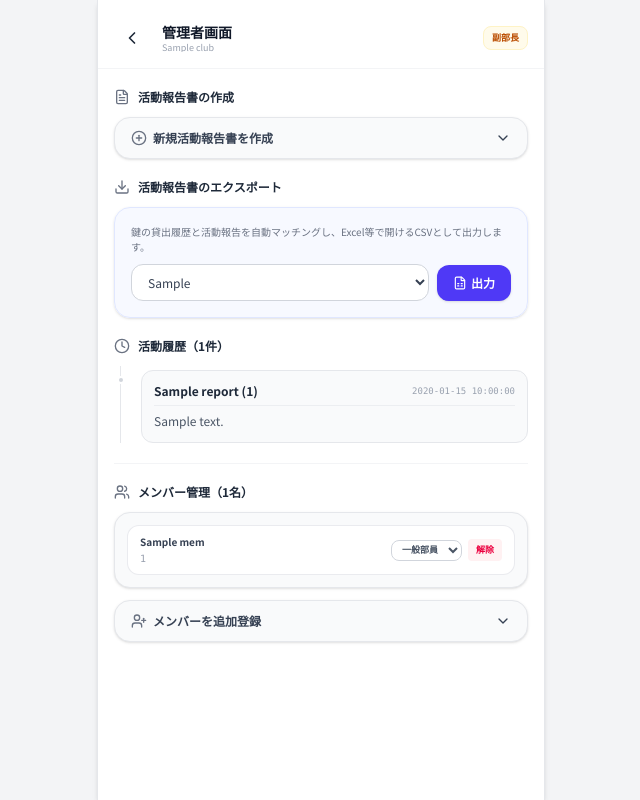
After one commit to kuroiko0429/kagi-kashi-ex, a Flask app: template flaskr/templates/admin.html in a window 1280 px wide. The commit adds this page. Shown: the whole page, without its empty margins (319-959 px from the left). Run offline with Flask 3, Linux system fonts and the light colour scheme; the template is opened without the code that fills it: most values are stand-ins (such as "Sample title", 1, 10 or a date in 2020).

Commit message:
feat: Add admin panel for club leaders to manage reports and members

```diff
--- /dev/null
+++ b/flaskr/templates/admin.html
@@ -0,0 +1,285 @@
+{% extends 'layout.html' %}
+
+{% block title %}管理者画面 — {{ club.name }} | Kagi-Kashi{% endblock %}
+
+{% block content %}
+<div class="flex-grow flex flex-col h-full bg-white">
+
+  <!-- ヘッダー -->
+  <div class="px-4 pt-5 pb-3 flex items-center justify-between border-b border-gray-100 bg-white sticky top-0 z-30 select-none">
+    <div class="flex items-center gap-3">
+      <a href="{{ url_for('detail', club_id=club.id) }}" class="p-2 rounded-xl hover:bg-gray-100 text-gray-800 transition-all active:scale-95">
+        <i data-lucide="chevron-left" class="w-5 h-5"></i>
+      </a>
+      <div class="flex flex-col">
+        <h2 class="text-sm font-bold text-gray-900 leading-tight">管理者画面</h2>
+        <span class="text-[9px] text-gray-400 leading-none mt-0.5 truncate max-w-[160px]">{{ club.name }}</span>
+      </div>
+    </div>
+    <span class="px-2 py-1 rounded-lg text-[9px] font-bold
+      {% if user_role == 'president' %}bg-indigo-50 text-indigo-700 border border-indigo-100
+      {% else %}bg-amber-50 text-amber-700 border border-amber-100{% endif %}">
+      {{ '部長' if user_role == 'president' else '副部長' }}
+    </span>
+  </div>
+
+  <!-- スクロールエリア -->
+  <div class="flex-1 overflow-y-auto no-scrollbar pb-10 px-4 flex flex-col gap-5 pt-5">
+
+    <!-- ======== 活動報告書 作成 ======== -->
+    <section>
+      <div class="flex items-center gap-2 mb-3">
+        <i data-lucide="file-text" class="w-4 h-4 text-gray-500"></i>
+        <h3 class="text-xs font-bold text-gray-800">活動報告書の作成</h3>
+      </div>
+
+      <div class="rounded-2xl bg-gray-50 border border-gray-200 overflow-hidden shadow-sm">
+        <button onclick="toggleAdminAccordion('report-form-panel', 'report-arrow')"
+                class="w-full px-4 py-3 flex items-center justify-between text-gray-700 hover:text-gray-900 cursor-pointer select-none">
+          <div class="flex items-center gap-1.5">
+            <i data-lucide="plus-circle" class="w-4 h-4 text-gray-500"></i>
+            <span class="text-xs font-bold">新規活動報告書を作成</span>
+          </div>
+          <i data-lucide="chevron-down" id="report-arrow" class="w-4 h-4 transition-transform"></i>
+        </button>
+
+        <div id="report-form-panel" class="hidden px-4 pb-4 pt-1 border-t border-gray-200/60">
+          <form action="{{ url_for('submit_report', club_id=club.id) }}" method="POST" class="flex flex-col gap-3 pt-2">
+            <div class="flex flex-col gap-0.5">
+              <label class="text-[9px] font-bold text-gray-400 ml-1">報告者</label>
+              <p class="px-3 py-2 rounded-xl bg-white border border-gray-200 text-xs text-gray-700">
+                {{ current_user_name }}（{{ current_user_id }}）
+              </p>
+            </div>
+
+            <div class="flex flex-col gap-0.5">
+              <label class="text-[9px] font-bold text-gray-400 ml-1">活動日</label>
+              <input type="date" name="report_date" id="report_date_input" required
+                     class="w-full px-3 py-2 rounded-xl bg-white border border-gray-300 text-xs text-gray-800 focus:outline-none focus:ring-1 focus:ring-gray-400" />
+            </div>
+
+            <div class="flex flex-col gap-0.5">
+              <label class="text-[9px] font-bold text-gray-400 ml-1">活動内容</label>
+              <textarea name="description" placeholder="活動した内容をご記入ください。" rows="4" required
+                        class="w-full px-3 py-2 rounded-xl bg-white border border-gray-300 text-xs text-gray-800 placeholder-gray-300 focus:outline-none focus:ring-1 focus:ring-gray-400 resize-none"></textarea>
+            </div>
+
+            <button type="submit"
+                    class="w-full py-2.5 rounded-xl bg-gray-800 hover:bg-gray-900 font-bold text-xs text-white shadow-sm active:scale-98 transition-all cursor-pointer">
+              報告書を提出する
+            </button>
+          </form>
+        </div>
+      </div>
+    </section>
+
+    <!-- ======== CSVエクスポート ======== -->
+    <section>
+      <div class="flex items-center gap-2 mb-3">
+        <i data-lucide="download" class="w-4 h-4 text-gray-500"></i>
+        <h3 class="text-xs font-bold text-gray-800">活動報告書のエクスポート</h3>
+      </div>
+
+      <div class="p-4 bg-indigo-50/50 border border-indigo-100 rounded-2xl flex flex-col gap-2.5 shadow-sm">
+        <p class="text-[10px] text-gray-500 leading-normal">
+          鍵の貸出履歴と活動報告を自動マッチングし、Excel等で開けるCSVとして出力します。
+        </p>
+        <form action="{{ url_for('export_report', club_id=club.id) }}" method="GET" class="flex gap-2 items-center">
+          <select name="month"
+                  class="flex-1 bg-white border border-gray-300 rounded-xl px-3 py-2 text-xs focus:ring-1 focus:ring-indigo-400 cursor-pointer text-gray-700">
+            {% for m in export_months %}
+              <option value="{{ m }}" {% if m == current_month %}selected{% endif %}>{{ m }}</option>
+            {% endfor %}
+          </select>
+          <button type="submit"
+                  class="bg-indigo-600 hover:bg-indigo-700 text-white font-bold text-xs px-4 py-2.5 rounded-xl transition-all shadow-sm flex items-center gap-1 cursor-pointer select-none">
+            <i data-lucide="file-spreadsheet" class="w-3.5 h-3.5"></i>
+            出力
+          </button>
+        </form>
+      </div>
+    </section>
+
+    <!-- ======== 活動履歴 ======== -->
+    <section>
+      <div class="flex items-center gap-2 mb-3">
+        <i data-lucide="clock" class="w-4 h-4 text-gray-500"></i>
+        <h3 class="text-xs font-bold text-gray-800">活動履歴（{{ reports|length }}件）</h3>
+      </div>
+
+      {% if reports %}
+        <div class="relative pl-5 border-l border-gray-200 flex flex-col gap-4 ml-1.5 pt-1">
+          {% for report in reports %}
+            <div class="relative">
+              <span class="absolute -left-[24px] top-1.5 w-2 h-2 rounded-full bg-gray-300 border-2 border-white"></span>
+              <div class="p-3 rounded-xl bg-gray-50 border border-gray-200 text-xs flex flex-col gap-1.5">
+                <div class="flex justify-between items-center border-b border-gray-200/60 pb-1.5">
+                  <span class="font-bold text-gray-800">{{ report.reporter_name }} ({{ report.student_id }})</span>
+                  <span class="text-[9px] text-gray-400 font-mono">{{ report.report_date }}</span>
+                </div>
+                <p class="text-gray-600 leading-normal break-all">{{ report.description }}</p>
+              </div>
+            </div>
+          {% endfor %}
+        </div>
+      {% else %}
+        <div class="p-8 text-center rounded-2xl bg-gray-50 border border-dashed border-gray-200 text-[10px] text-gray-400">
+          活動報告はまだありません。
+        </div>
+      {% endif %}
+    </section>
+
+    <!-- ======== メンバー管理 ======== -->
+    <section class="border-t border-gray-100 pt-5">
+      <div class="flex items-center gap-2 mb-3">
+        <i data-lucide="users" class="w-4 h-4 text-gray-500"></i>
+        <h3 class="text-xs font-bold text-gray-800">メンバー管理（{{ members|length }}名）</h3>
+      </div>
+
+      <!-- 登録済みメンバー一覧 -->
+      <div class="rounded-2xl bg-gray-50 border border-gray-200 overflow-hidden shadow-sm mb-3">
+        <div class="flex flex-col gap-1 p-3">
+          {% for mem in members %}
+            <div class="flex items-center justify-between px-3 py-2 bg-white rounded-xl border border-gray-200/80 text-[10px]">
+              <div class="flex flex-col gap-0.5">
+                <div class="flex items-center gap-1.5">
+                  <span class="font-bold text-gray-700">{{ mem.name }}</span>
+                  {% if mem.role == 'president' %}
+                    <span class="px-1 py-0.5 rounded bg-indigo-50 border border-indigo-100 text-[8px] font-bold text-indigo-700">部長</span>
+                  {% elif mem.role == 'vice_president' %}
+                    <span class="px-1 py-0.5 rounded bg-amber-50 border border-amber-100 text-[8px] font-bold text-amber-700">副部長</span>
+                  {% endif %}
+                </div>
+                <span class="font-mono text-gray-400">{{ mem.student_id }}</span>
+              </div>
+
+              <div class="flex items-center gap-1.5 flex-shrink-0">
+                <select onchange="changeMemberRole('{{ club.id }}', '{{ mem.student_id }}', this.value)"
+                        class="px-1.5 py-0.5 rounded-lg border border-gray-300 bg-white text-[9px] font-bold text-gray-600 focus:outline-none focus:ring-1 focus:ring-gray-400 cursor-pointer">
+                  <option value="member" {% if mem.role == 'member' %}selected{% endif %}>一般部員</option>
+                  <option value="vice_president" {% if mem.role == 'vice_president' %}selected{% endif %}>副部長</option>
+                  {% if user_role == 'president' %}
+                    <option value="president" {% if mem.role == 'president' %}selected{% endif %}>部長</option>
+                  {% endif %}
+                </select>
+                <button type="button" onclick="removeClubMember('{{ mem.student_id }}')"
+                        class="px-2 py-1 rounded bg-rose-50 hover:bg-rose-100 text-rose-600 hover:text-rose-700 font-bold transition-colors cursor-pointer text-[9px]">
+                  解除
+                </button>
+              </div>
+            </div>
+          {% endfor %}
+        </div>
+      </div>
+
+      <!-- メンバー追加フォーム -->
+      <div class="rounded-2xl bg-gray-50 border border-gray-200 overflow-hidden shadow-sm">
+        <button onclick="toggleAdminAccordion('add-member-panel', 'add-member-arrow')"
+                class="w-full px-4 py-3 flex items-center justify-between text-gray-700 hover:text-gray-900 cursor-pointer select-none">
+          <div class="flex items-center gap-1.5">
+            <i data-lucide="user-plus" class="w-4 h-4 text-gray-500"></i>
+            <span class="text-xs font-bold">メンバーを追加登録</span>
+          </div>
+          <i data-lucide="chevron-down" id="add-member-arrow" class="w-4 h-4 transition-transform"></i>
+        </button>
+
+        <div id="add-member-panel" class="hidden px-4 pb-4 pt-1 border-t border-gray-200/60">
+          <form id="add-member-form" onsubmit="addClubMember(event)" class="flex flex-col gap-2 pt-2">
+            <div class="grid grid-cols-2 gap-2">
+              <input type="text" id="new_mem_id" placeholder="学籍番号 (S2023001)" required
+                     class="w-full px-3 py-2 rounded-xl bg-white border border-gray-300 text-[10px] uppercase focus:outline-none focus:ring-1 focus:ring-gray-400" />
+              <input type="text" id="new_mem_name" placeholder="氏名" required
+                     class="w-full px-3 py-2 rounded-xl bg-white border border-gray-300 text-[10px] focus:outline-none focus:ring-1 focus:ring-gray-400" />
+            </div>
+            <button type="submit"
+                    class="w-full py-2 rounded-xl bg-gray-800 hover:bg-gray-900 font-bold text-[10px] text-white transition-colors cursor-pointer">
+              登録する
+            </button>
+          </form>
+        </div>
+      </div>
+    </section>
+
+  </div>
+</div>
+{% endblock %}
+
+{% block scripts %}
+<script>
+  document.addEventListener('DOMContentLoaded', () => {
+    const today = new Date().toISOString().split('T')[0];
+    const dateInput = document.getElementById('report_date_input');
+    if (dateInput) dateInput.value = today;
+  });
+
+  function toggleAdminAccordion(panelId, arrowId) {
+    const panel = document.getElementById(panelId);
+    const arrow = document.getElementById(arrowId);
+    const isHidden = panel.classList.contains('hidden');
+    panel.classList.toggle('hidden', !isHidden);
+    arrow.style.transform = isHidden ? 'rotate(180deg)' : '';
+  }
+
+  function changeMemberRole(clubId, studentId, newRole) {
+    fetch(`/club/${clubId}/change_role`, {
+      method: 'POST',
+      headers: { 'Content-Type': 'application/x-www-form-urlencoded' },
+      body: `student_id=${encodeURIComponent(studentId)}&role=${encodeURIComponent(newRole)}`
+    })
+    .then(res => res.json().then(data => ({ status: res.status, data })))
+    .then(({ status, data }) => {
+      if (status === 200) {
+        showToast('success', data.message);
+        setTimeout(() => location.reload(), 1000);
+      } else {
+        showToast('error', data.message);
+      }
+    })
+    .catch(() => showToast('error', '通信エラーが発生しました。'));
+  }
+
+  function removeClubMember(studentId) {
+    if (!confirm('本当にこのメンバーのサークル登録を解除しますか？')) return;
+    const clubId = "{{ club.id }}";
+    fetch(`/club/${clubId}/remove_member`, {
+      method: 'POST',
+      headers: { 'Content-Type': 'application/x-www-form-urlencoded' },
+      body: `student_id=${encodeURIComponent(studentId)}`
+    })
+    .then(res => res.json().then(data => ({ status: res.status, data })))
+    .then(({ status, data }) => {
+      if (status === 200) {
+        showToast('success', data.message);
+        setTimeout(() => location.reload(), 1000);
+      } else {
+        showToast('error', data.message);
+      }
+    })
+    .catch(() => showToast('error', '通信エラーが発生しました。'));
+  }
+
+  function addClubMember(event) {
+    event.preventDefault();
+    const clubId = "{{ club.id }}";
+    const studentId = document.getElementById('new_mem_id').value.trim().toUpperCase();
+    const name = document.getElementById('new_mem_name').value.trim();
+    if (!studentId || !name) return;
+
+    fetch(`/club/${clubId}/add_member`, {
+      method: 'POST',
+      headers: { 'Content-Type': 'application/x-www-form-urlencoded' },
+      body: `student_id=${encodeURIComponent(studentId)}&name=${encodeURIComponent(name)}`
+    })
+    .then(res => res.json())
+    .then(data => {
+      if (data.status === 'success') {
+        showToast('success', data.message);
+        setTimeout(() => location.reload(), 1000);
+      } else {
+        showToast('error', data.message);
+      }
+    })
+    .catch(() => showToast('error', '通信エラーが発生しました。'));
+  }
+</script>
+{% endblock %}
```
Also changed, not shown: flaskr/__init__.py (+72 -3 lines), flaskr/templates/detail.html (+31 -60 lines), README.md.
